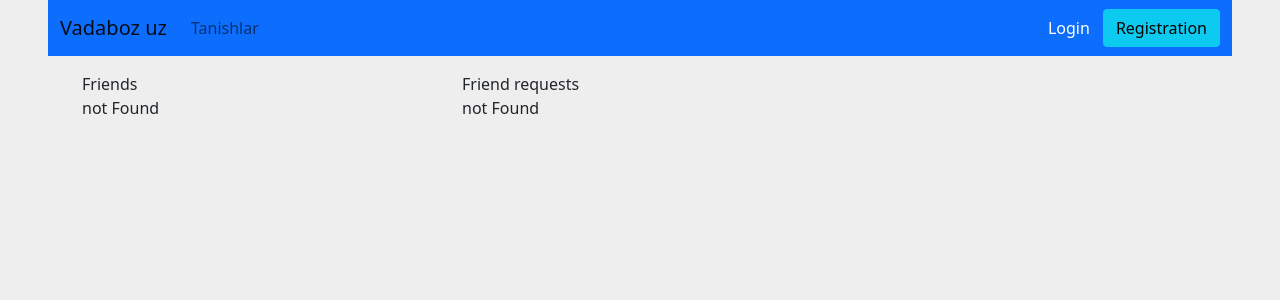
After one commit to Mirxojiddin/vadaboz, a Django app: page /accounts/friends in a window 1280 px wide. The commit adds this page. Shown: the top 300 px of the page. Run offline with Django 4.2, Linux system fonts and the light colour scheme; some libraries are stand-ins or nearby versions.

Commit message:
Friends view

```diff
--- /dev/null
+++ b/accounts/templates/accounts/friend.html
@@ -0,0 +1,65 @@
+{% extends "base.html" %}
+{% load crispy_forms_tags %}
+{% block title %} Friends {% endblock %}
+
+
+{% block contend %}
+<div class="row ml-2">
+    <div class="col-4">
+        Friends <br>
+
+            {% if friends%}
+            {% for friend in friends %}
+                <div class="row">
+                <div class="col - 4">
+                    {% if friend.friend_id != request.user.id%}
+                        <img src="{{friend.friend.user_photo.url}}" class="d-block ui-w-40 rounded-circle" alt="profile">
+                     {% else %}
+                        <img src="{{friend.user.user_photo.url}}" class="d-block ui-w-40 rounded-circle" alt="profile">
+                    {%endif%}
+
+                </div>
+                <div class="col - 6">
+                    {% if friend.friend_id != request.user.id%}
+                        <a href="{% url 'accounts:friend-ditail' friend.friend_id  %}"> <h5>{{friend.friend.fullname}}</h5></a>
+                     {% else %}
+                        <a href="{% url 'accounts:friend-ditail' friend.user_id  %}"> <h5>{{friend.user.fullname}}</h5></a>
+                    {%endif%}
+
+                    </div>
+                </div>
+            {%endfor%}
+            {%else%}
+            not Found
+
+
+            {%endif%}
+
+
+    </div>
+    <div class="col-6">
+            Friend requests<br>
+
+            {% if friend_requests%}
+            {% for friend_request in friend_requests %}
+                <div class="row mb-2">
+                    <div class="col-4">
+                        <h5>{{friend_request.from_user.username}}</h5>
+                    </div>
+                    <div class="col-2">
+                        <a href="{% url 'accounts:add-friend' friend_request.from_user.id %}" class="btn btn-success"> add </a>
+                    </div>
+                    <div class="col-2">
+                        <a href="{% url 'accounts:reject-friend' friend_request.from_user.id %}" class="btn btn-warning"> reject </a>
+                    </div>
+              </div>
+
+            {%endfor%}
+
+            {%else%}
+            not Found
+            {%endif%}
+    </div>
+</div>
+
+{% endblock %}
--- a/accounts/urls.py
+++ b/accounts/urls.py
@@ -1,6 +1,7 @@
 from django.urls import path
 
-from accounts.views import LoginView, RegisterView, LogoutView, ProfileView, ProfileEdit
+from accounts.views import LoginView, RegisterView, LogoutView, ProfileView, ProfileEdit, FriendView, FriendDetailView, \
+	AddFriendView, RejectFriendView, FriendRequestView, FamiliarUsersView
 
 app_name = 'accounts'
 
@@ -10,5 +11,11 @@ urlpatterns = [
 	path('logout', LogoutView.as_view(), name='logout'),
 	path('profile', ProfileView.as_view(), name='profile'),
 	path('profile_edit', ProfileEdit.as_view(), name='profile_edit'),
+	path('friends', FriendView.as_view(), name='friends'),
+	path('friend-ditail/<int:id>', FriendDetailView.as_view(), name='friend-ditail'),
+	path('add-friends/<int:id>', AddFriendView.as_view(), name='add-friend'),
+	path('reject-friends/<int:id>', RejectFriendView.as_view(), name='reject-friend'),
+	path('friend_request/<int:userid>', FriendRequestView.as_view(), name='friend-request'),
+	path('familiar/', FamiliarUsersView.as_view(), name='familiar'),
 
 ]
--- a/accounts/views.py
+++ b/accounts/views.py
@@ -1,17 +1,20 @@
 from django.contrib.auth import logout, login
 from django.contrib.auth.forms import AuthenticationForm
 from django.contrib.auth.mixins import LoginRequiredMixin
-from django.http import JsonResponse
+from django.db.models import Q
 from django.shortcuts import render, redirect
+from django.urls import reverse
 from django.views import View
 from django.contrib import messages
-from accounts.form import  CustomUserRegistrationForm, CustomUserUpdateForm
-from accounts.models import District, City
+from accounts.form import CustomUserRegistrationForm, CustomUserUpdateForm
+from accounts.models import CustomUser, FriendRequest, UserFriend
 
 
 class RegisterView(View):
 
     def get(self, request):
+        if request.user.is_authenticated:
+            return redirect('index')
         create_form = CustomUserRegistrationForm
         contex = {
             'form': create_form
@@ -19,11 +22,13 @@ class RegisterView(View):
         return render(request, 'accounts/register.html', contex)
 
     def post(self, request):
+        if request.user.is_authenticated:
+            return redirect('index')
         create_form = CustomUserRegistrationForm(data=request.POST)
         if create_form.is_valid():
             create_form.save()
             messages.info(request, "tabriklaymiz")
-            return redirect('users:login')
+            return redirect('accounts:login')
         else:
             contex = {
                 'form': create_form
@@ -33,6 +38,8 @@ class RegisterView(View):
 
 class LoginView(View):
     def get(self, request):
+        if request.user.is_authenticated:
+            return redirect('index')
         login_form = AuthenticationForm
         contex = {
             'form': login_form
@@ -40,6 +47,8 @@ class LoginView(View):
         return render(request, 'accounts/login.html', contex)
 
     def post(self, request):
+        if request.user.is_authenticated:
+            return redirect('index')
         login_form = AuthenticationForm(data=request.POST)
 
         if login_form.is_valid():
@@ -81,6 +90,69 @@ class ProfileEdit(LoginRequiredMixin, View):
         if edit_form.is_valid():
             edit_form.save()
             messages.info(request, "Ma'lumotlar muofiqaiyatli yangilandi")
-            return redirect('users:profile')
+            return redirect('accounts:profile')
 
         return render(request, "accounts/profile_edit.html", {"form": edit_form})
+
+
+class FriendRequestView(View):
+    def get(self, request, userid):
+        friend = CustomUser.objects.get(id=userid)
+        user = request.user
+        FriendRequest.objects.create(from_user=user, to_user=friend)
+
+        return redirect(reverse("accounts:familiar" ))
+
+
+class FriendView(View):
+    def get(self, request):
+        friend_requests = FriendRequest.objects.filter(to_user=request.user.id)
+        friends = UserFriend.objects.filter(Q(user=request.user.id) | Q(friend=request.user.id))
+        return render(request, "accounts/friend.html", {"friend_requests": friend_requests, "friends": friends})
+
+
+class AddFriendView(View):
+    def get(self, request, id):
+        friend = CustomUser.objects.get(id=id)
+        user = request.user
+        UserFriend.objects.create(friend=friend, user=user)
+        FriendRequest.objects.get(to_user=user.id, from_user=friend.id).delete()
+        return redirect("accounts:friends")
+
+
+class RejectFriendView(View):
+    def get(self, request, id):
+        friend = CustomUser.objects.get(id=id)
+        user = request.user
+        FriendRequest.objects.filter(to_user=user.id, from_user=friend.id).delete()
+        return redirect("accounts:friends")
+
+
+class FriendDetailView(LoginRequiredMixin, View):
+    def get(self, request, id):
+        friend = CustomUser.objects.get(id=id)
+        return render(request, "accounts/friend_detail.html", {"friend": friend})
+
+
+class FamiliarUsersView(LoginRequiredMixin, View):
+    def get(self, request):
+        user = request.user
+
+        users = CustomUser.objects.filter(
+                                        Q(city=request.user.city) |
+                                        Q(district=request.user.district) |
+                                        Q(province=request.user.province)
+                                           )
+        friend_requests = FriendRequest.objects.filter(from_user=request.user.id)
+        friends = UserFriend.objects.filter(Q(user=request.user.id) | Q(friend=request.user.id))
+        id_friend = [user['user_id'] for user in friends.values()]
+        id_request = [user['to_user_id'] for user in friend_requests.values()]
+        contex = {
+
+            'id_request': id_request,
+            'id_friend': id_friend,
+            "users": users
+        }
+        print(id_friend, id_request)
+
+        return render(request, "accounts/family_users.html", contex )
--- a/conf/urls.py
+++ b/conf/urls.py
@@ -1,12 +1,16 @@
-
+from django.conf import settings
+from django.conf.urls.static import static
 from django.contrib import admin
 from django.urls import path, include
 
-from conf.views import LoadDistrictsView, LoadCitiesView
+from conf.views import LoadDistrictsView, LoadCitiesView, index
 
 urlpatterns = [
     path('admin/', admin.site.urls),
+    path('', index, name='index'),
     path('accounts/', include('accounts.urls')),
     path('ajax/load-districts/', LoadDistrictsView.as_view(), name='ajax_load_districts'),
     path('ajax/load-cities/', LoadCitiesView.as_view(), name='ajax_load_cities'),
 ]
+
+urlpatterns += static(settings.MEDIA_URL, document_root=settings.MEDIA_ROOT)
--- a/conf/views.py
+++ b/conf/views.py
@@ -1,4 +1,5 @@
 from django.http import JsonResponse
+from django.shortcuts import render
 from django.views import View
 
 from accounts.models import District, City
@@ -16,3 +17,8 @@ class LoadCitiesView(View):
         district_id = request.GET.get('district_id')
         cities = City.objects.filter(district_id=district_id).order_by('name')
         return JsonResponse(list(cities.values('id', 'name')), safe=False)
+
+
+def index(request):
+
+    return render(request, "index.html")
--- a/static/js/custom_user.js
+++ b/static/js/custom_user.js
@@ -16,7 +16,7 @@ document.addEventListener('DOMContentLoaded', function() {
                     option.textContent = district.name;
                     districtField.appendChild(option);
                 });
-                // districtField.dispatchEvent(new Event('change'));
+                districtField.dispatchEvent(new Event('change'));
             });
     });
 
--- a/templates/base.html
+++ b/templates/base.html
@@ -1,7 +1,6 @@
 {% load static %}
-<!--{% url 'home' as home_page_url %}-->
-<!--{% url 'books:list' as books_page_url %}-->
-<!--{% url 'users:friends' as friends_page_url %}-->
+{% url 'accounts:familiar' as familiars_page_url %}
+{% url 'accounts:friends' as friends_page_url %}
 <!DOCTYPE html>
 <html lang="en">
 <head>
@@ -20,23 +19,22 @@
 
   <nav class="navbar navbar-expand-lg navbar-light bg-primary mb-3">
   <div class="container-fluid">
-    <a class="navbar-brand" href=>Goodreads</a>
-    <button class="navbar-toggler" type="button" data-bs-toggle="collapse" data-bs-target="#navbarSupportedContent" aria-controls="navbarSupportedContent" aria-expanded="false" aria-label="Toggle navigation">
+    <a class="navbar-brand" href="{% url 'index' %}">Vadaboz uz</a>
+    <button class="navbar-toggler" type="button" data-bs-toggle="collapse" data-bs-target="#navbarSupportedContent"
+            aria-controls="navbarSupportedContent" aria-expanded="false" aria-label="Toggle navigation">
       <span class="navbar-toggler-icon"></span>
     </button>
     <div class="collapse navbar-collapse" id="navbarSupportedContent">
       <ul class="navbar-nav me-auto mb-2 mb-lg-0">
         <ul class="navbar-nav mr-auto">
           <li class="nav-item">
-            <a class="nav-link {% if request.path == home_page_url %} active {%endif%}" aria-current="page" href="">Home </a>
-          </li>
-          <li class="nav-item  ">
-            <a class="nav-link {% if request.path == books_page_url %} active {%endif%}" href="">Books</a>
+            <a class="nav-link {% if request.path == familiars_page_url %} active {%endif%}"
+               aria-current="page" href="{{familiars_page_url}}">Tanishlar </a>
           </li>
 
          {% if request.user.is_authenticated%}
           <li class="nav-item ">
-            <a class="nav-link {% if request.path == friends_page_url %} active {%endif%}" href="">Friends</a>
+            <a class="nav-link {% if request.path == friends_page_url %} active {%endif%}" href="{{friends_page_url}}">Do'stlar</a>
           </li>
             {%endif%}
         </ul>
@@ -46,20 +44,20 @@
           <div class="nav-item my-2 my-lg-0 " >
             <ul class="navbar-nav">
               <li class="nav-item">
-                <a class="nav-link btn btn-info border - 5" href="">
+                <a class="nav-link btn btn-info border - 5" href="{% url 'accounts:profile' %}">
                   {{request.user.username}}
                 </a>
               </li>
               <li class="nav-item">
-                <a class="nav-link btn btn-danger" href="" >
+                <a class="nav-link btn btn-danger" href="{% url 'accounts:logout' %}" >
                   Logout
                 </a>
               </li>
               </ul>
           </div>
         {%else%}
-            <a class="btn btn-primary" href="">login</a>
-          <a class="btn btn-info" href="">Registration</a>
+            <a class="btn btn-primary" href="{% url 'accounts:login'%}">Login</a>
+          <a class="btn btn-info" href="{% url 'accounts:register' %}">Registration</a>
         {%endif%}
 
       </div>
```
Also changed, not shown: accounts/admin.py (+7 -5 lines), accounts/form.py (+10 -0 lines), accounts/models.py (+22 -0 lines), accounts/templates/accounts/family_users.html (added, +45 -0 lines), accounts/templates/accounts/friend_detail.html (added, +55 -0 lines), templates/index.html (+5 -5 lines), media-files/cover-photo.png (added), media-files/default_photo.jpg (added).
